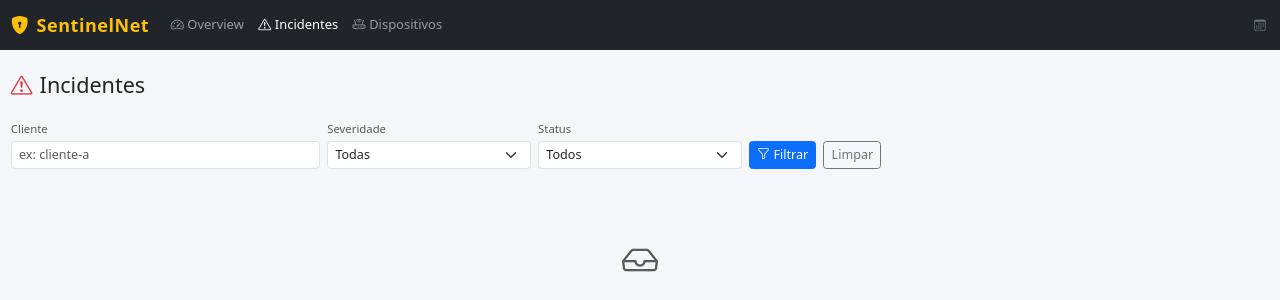
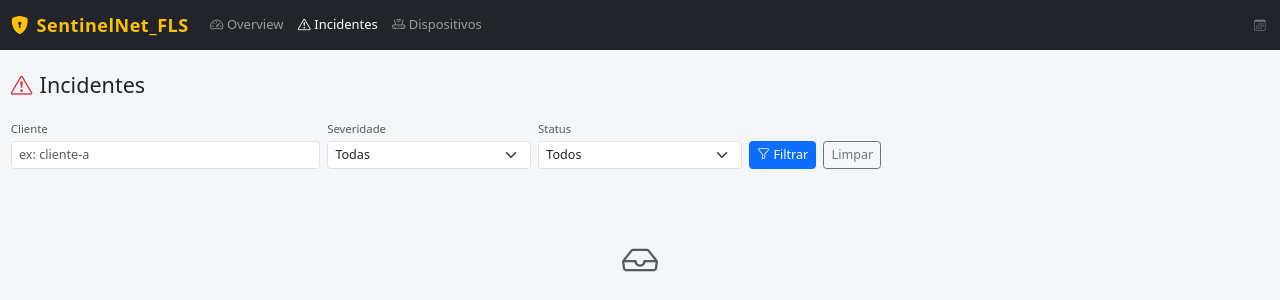
Before and after one commit to chicopsych/SentinelNet_FLS, a Flask app: page /incidents/ in a window 1280 px wide. Shown: the top 300 px of the page. Run offline with Flask 3, Linux system fonts and the light colour scheme.

Commit message:
fix: corrigir nome do projeto na navbar para SentinelNet_FLS

```diff
--- a/dashboard/templates/base.html
+++ b/dashboard/templates/base.html
@@ -25,7 +25,7 @@
   <nav class="navbar navbar-expand-lg navbar-dark bg-dark">
     <div class="container-fluid">
       <a class="navbar-brand fw-bold text-warning" href="{{ url_for('health.overview') }}">
-        <i class="bi bi-shield-lock-fill me-2"></i>SentinelNet
+        <i class="bi bi-shield-lock-fill me-2"></i>SentinelNet_FLS
       </a>
       <button
         class="navbar-toggler"
```
